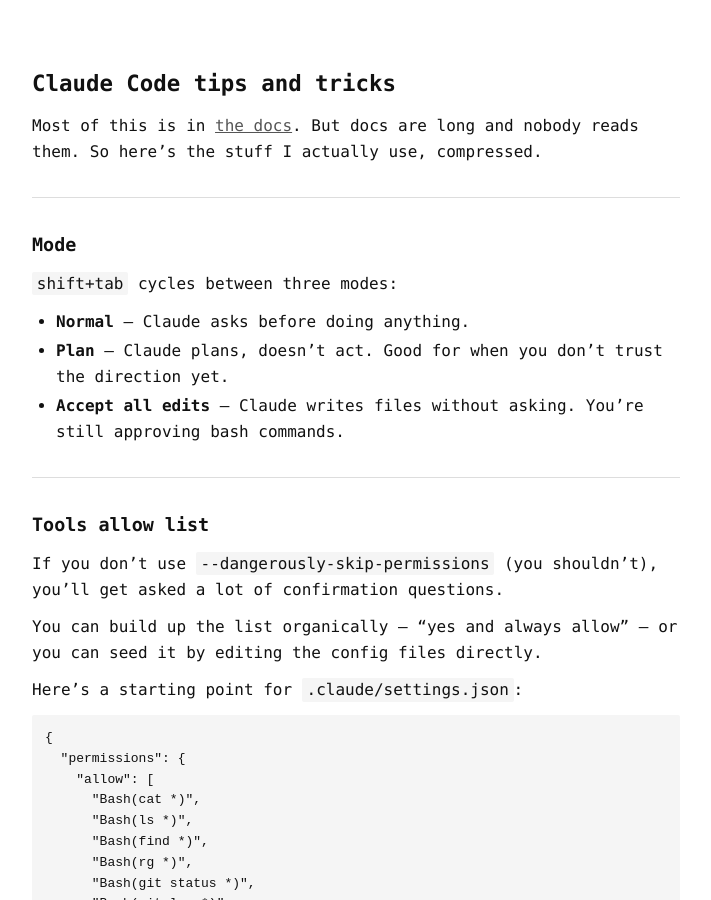
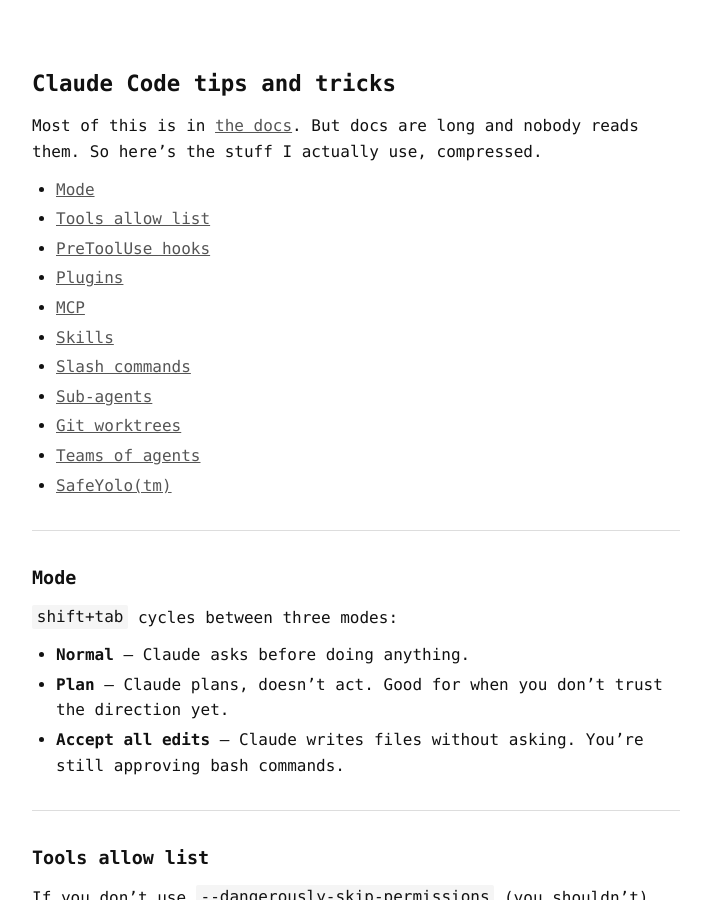
Before and after one commit to idle-intelligence/trucs.ai, a Jekyll site: the page built from blog/claude-code-tips-and-tricks.md, in a window 1280 px wide and 900 px high. Shown: the whole window, without its empty margins (284-995 px from the left). Built offline with Jekyll 4.4.1, drawn with Linux system fonts in a browser that asks for light colours; some of the changed text lies outside the part shown.

Commit message:
forgot first slide

```diff
--- a/blog/claude-code-tips-and-tricks.md
+++ b/blog/claude-code-tips-and-tricks.md
@@ -6,6 +6,18 @@
 # Claude Code tips and tricks
 
 Most of this is in [the docs](https://docs.anthropic.com/en/docs/claude-code). But docs are long and nobody reads them. So here's the stuff I actually use, compressed.
+
+- [Mode](#mode)
+- [Tools allow list](#tools-allow-list)
+- [PreToolUse hooks](#pretooluse-hooks)
+- [Plugins](#plugins)
+- [MCP](#mcp)
+- [Skills](#skills)
+- [Slash commands](#slash-commands)
+- [Sub-agents](#sub-agents)
+- [Git worktrees](#git-worktrees)
+- [Teams of agents](#teams-of-agents)
+- [SafeYolo(tm)](#but-i-want-to-yolo-safeyolotm)
 
 ---
 
@@ -69,6 +81,7 @@
 Don't use `--dangerously-skip-permissions`. It's dangerous and it's in the name.
 
 If you must, run it in a Claude [sandbox](https://code.claude.com/docs/en/sandboxing), or Docker, or a VM.
+Or try [SafeYolo(tm)](#but-i-want-to-yolo-safeyolotm).
 
 ---
 
```
